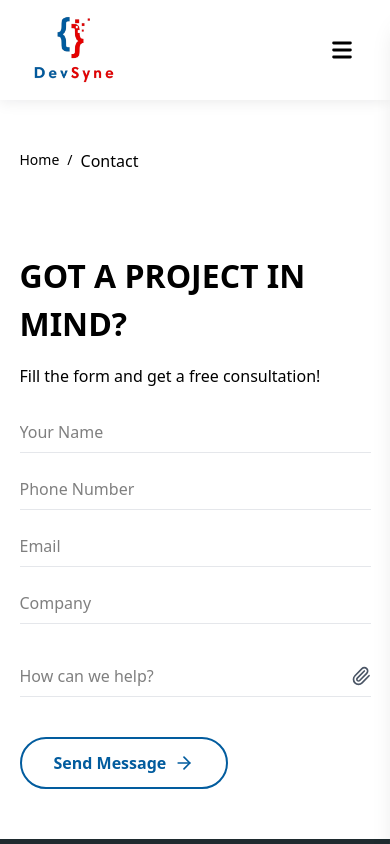
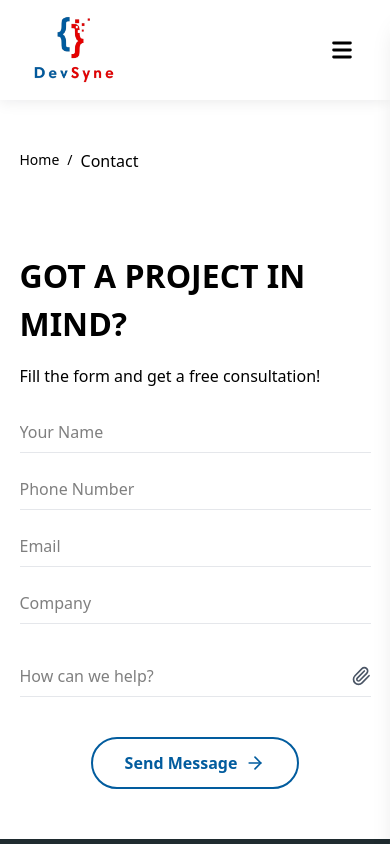
Before and after one commit to DevFrontMubeen78/Devsync, a React (Vite) app: page /contact in a window 390 px wide. Shown: the top 844 px of the page. Built offline with nearby package versions, Linux system fonts and the light colour scheme.

Commit message:
button alignment

```diff
--- a/src/components/IndusExperties.jsx
+++ b/src/components/IndusExperties.jsx
@@ -14,7 +14,7 @@ const IndusExperties = () => {
     ]
 
     return (
-        <div className="container flex flex-wrap justify-start items-center text-left">
+        <div className="container flex flex-wrap justify-start items-center text-left md:gap-0 gap-10">
             {/* ✅ Left Side (35%) */}
             <div className="w-full md:w-[35%] flex flex-col gap-10 text-left items-start mb-10 md:mb-0">
                 <h2 className="heading text-left">
@@ -46,7 +46,7 @@ const IndusExperties = () => {
             </div>
 
             {/* ✅ Button visible only on small screens (below list) */}
-            <div className="w-full md:hidden mt-6 text-left">
+            <div className="w-full md:hidden mt-6 flex md:justify-start justify-center text-center">
                 <ViewButton name="Learn More" link="/expertise" align="left" />
             </div>
         </div>
--- a/src/components/ViewButton.jsx
+++ b/src/components/ViewButton.jsx
@@ -6,7 +6,7 @@ const ViewButton = ({ name, link, align = "center", variant = "blue", extraClass
   // Alignment control
   const alignmentClass =
     align === "left"
-      ? "justify-start"
+      ? "md:justify-start justify-center"
       : align === "right"
       ? "justify-end"
       : "justify-center";
```
